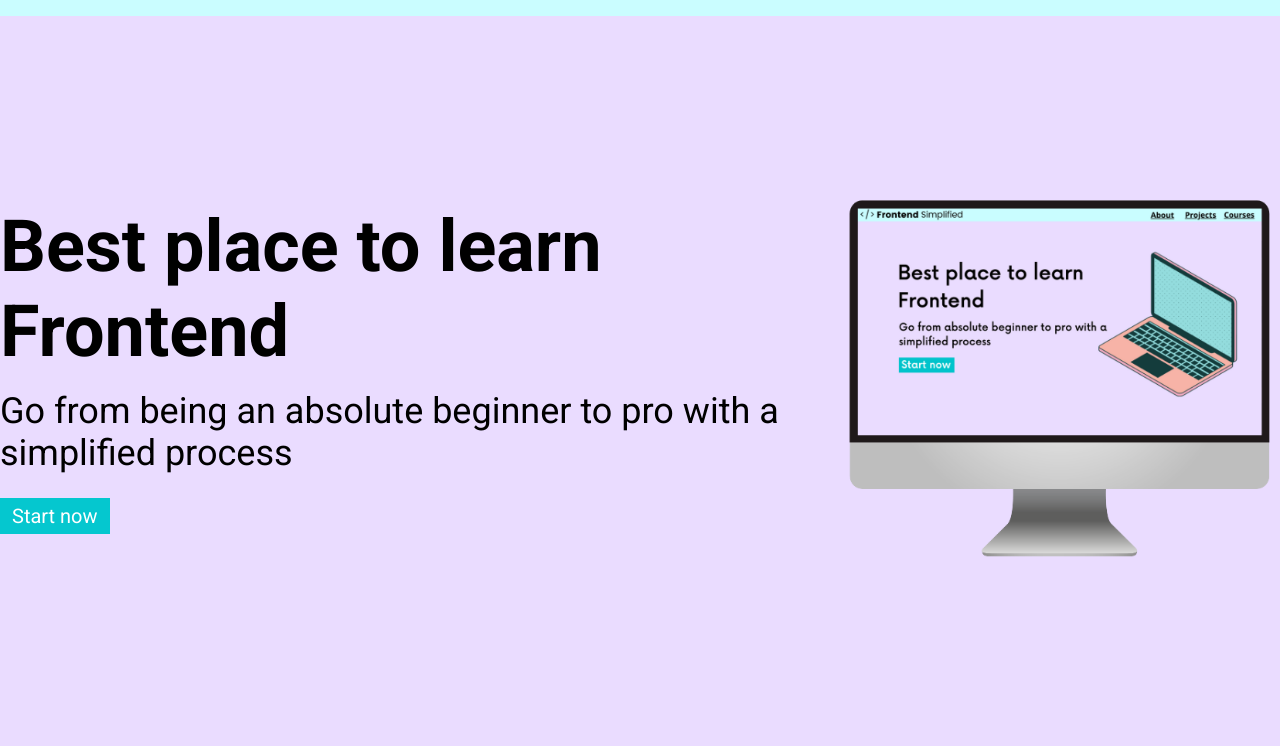
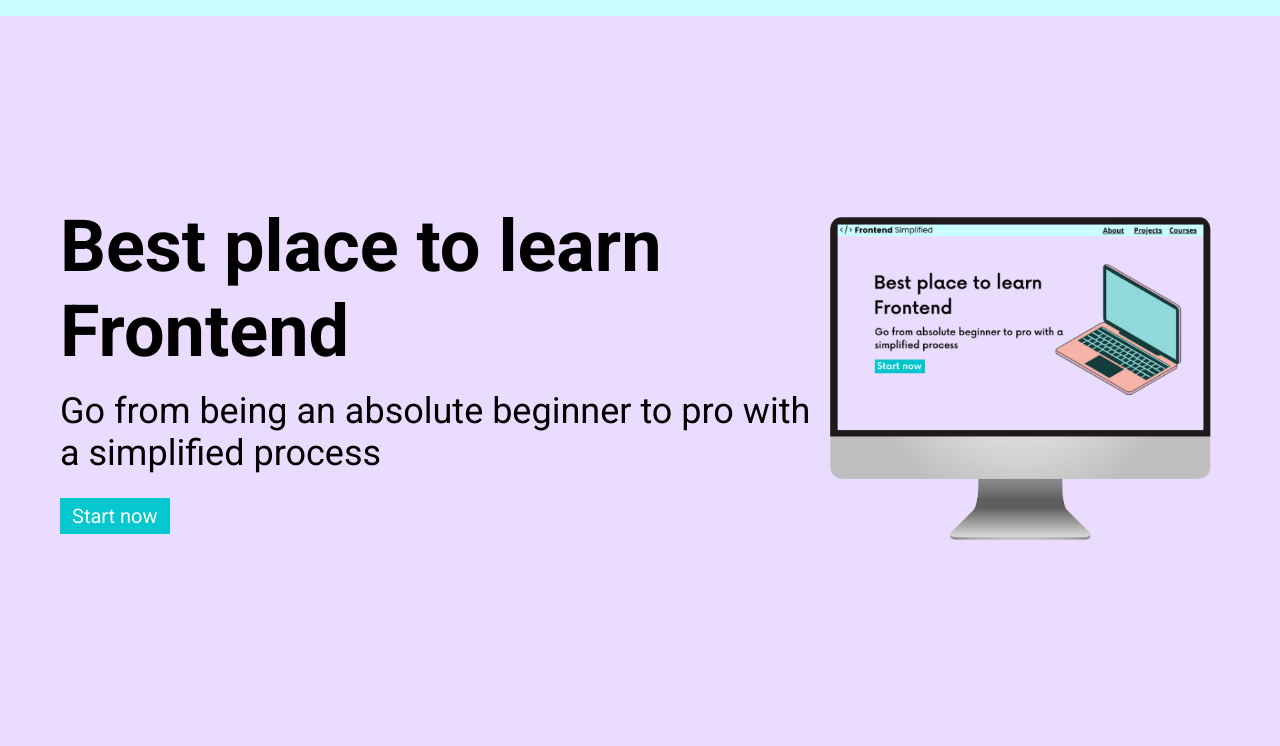
Before and after one commit to shanonwinkelman/websiteTUTORIAL, a plain HTML site: page index.html in a window 1280 px wide. Shown: the part 54-800 px from the top of the page. Drawn offline with Linux system fonts and the light colour scheme.

Commit message:
add padding header

```diff
--- a/style.css
+++ b/style.css
@@ -19,7 +19,7 @@ nav {
  header {
     background-color: #eadcff;
     height: calc(100vh - 70px);
-    padding: 24;
+    padding: 60px;
     display: flex;
     align-items: center;
     justify-content: center;
```
